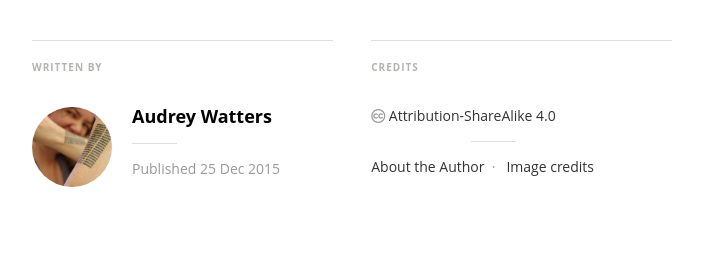
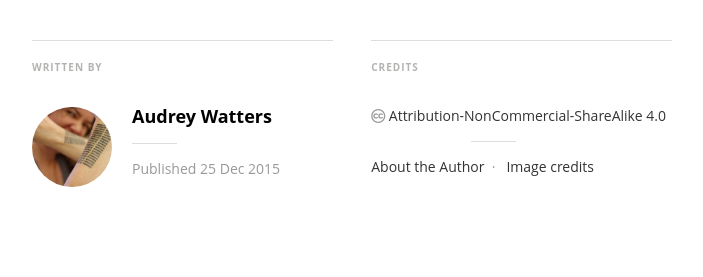
Before and after one commit to HackEducation/Writing, a Jekyll site: the page built from _posts/2015-12-25-new-blog.html, in a window 1280 px wide. Shown: the part 1142-1419 px from the top of the page, without its empty margins (288-991 px from the left). Built offline with Jekyll 4.4.1, drawn with Linux system fonts in a browser that asks for light colours; nearby versions of some CDN libraries; some web fonts are replaced; grey boxes are pictures that could not be loaded.

Commit message:
Update license

```diff
--- a/_layouts/post.html
+++ b/_layouts/post.html
@@ -76,7 +76,7 @@
           <div class="isRight">
             <h5 class="index-headline featured"><span>Credits</span></h5>
             <footer class="site-footer">
-                <section class="copyright"><i class="fa fa-creative-commons"></i><a href="http://creativecommons.org/licenses/by-sa/4.0/"> Attribution-ShareAlike 4.0</a></section>
+                <section class="copyright"><i class="fa fa-creative-commons"></i><a href="http://creativecommons.org/licenses/by-nc-sa/4.0/"> Attribution-NonCommercial-ShareAlike 4.0</a></section>
                 <hr>
                 <a href="http://audreywatters.com">About the Author</a>&nbsp;&nbsp;·&nbsp;&nbsp; {% if post.imagecredits != null %}<a href="{{ post.imagecredits }}">Image credits</a>{% else %}<a href="{{ site.covercredits }}">Image credits</a>{% endif %}
               </div>
```
